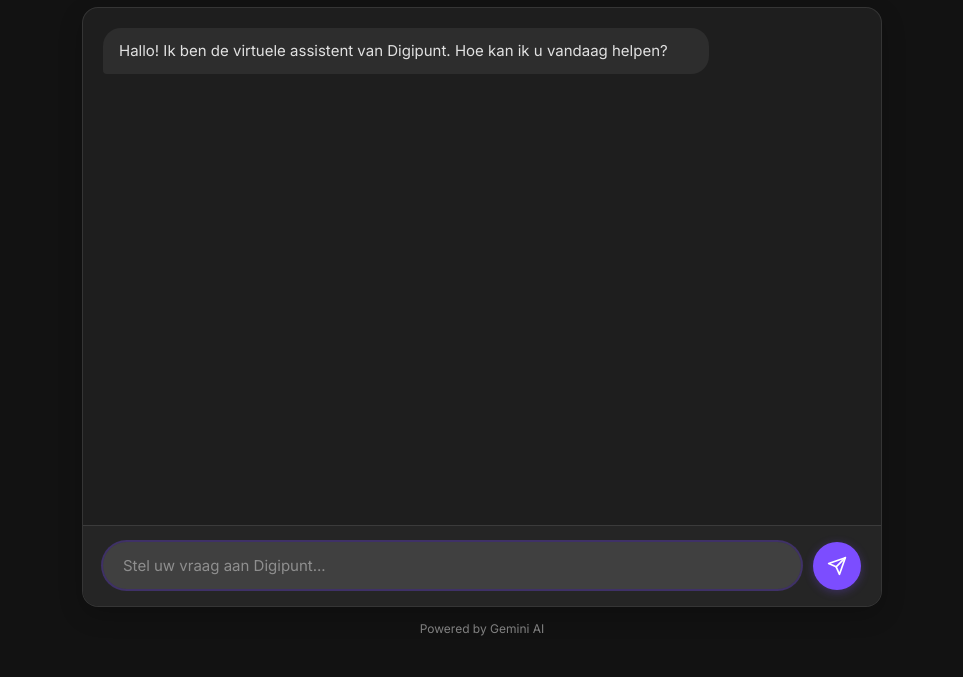
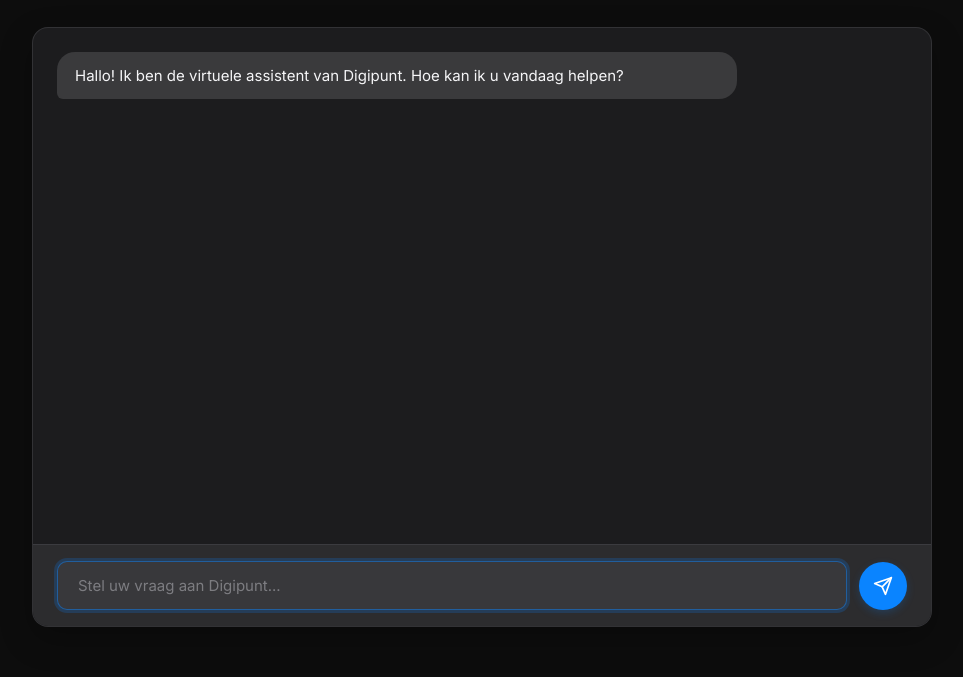
Before and after one commit to FNXBoedie/digibase, a plain HTML site: page index.html in a window 1280 px wide. Shown: the part 123-800 px from the top of the page, without its empty margins (158-1121 px from the left). Drawn offline with Linux system fonts and the light colour scheme.

Commit message:
Update index.html

```diff
--- a/index.html
+++ b/index.html
@@ -9,28 +9,37 @@
     <link href="https://fonts.googleapis.com/css2?family=Inter:wght@400;500;600;700&display=swap" rel="stylesheet">
     <style>
         :root {
-            --background: #121212;
-            --surface: #1e1e1e;
-            --surface-variant: #252525;
-            --primary: #7c4dff;
-            --primary-variant: #6736f0;
-            --secondary: #03dac6;
-            --text-primary: #e1e1e1;
-            --text-secondary: #b0b0b0;
-            --border: rgba(255, 255, 255, 0.1);
-            --shadow: 0 8px 24px rgba(0, 0, 0, 0.2);
-            --user-message: #7c4dff;
-            --bot-message: #2d2d2d;
-            --container-width: 800px;
-            --border-radius: 16px;
-            --input-radius: 24px;
+            --background: #0d0d0d;
+            --surface: #1c1c1e;
+            --surface-variant: #2c2c2e;
+            --primary: #0A84FF;
+            --primary-variant: #0073e6;
+            --secondary: #30D158; /* Apple Green for status */
+            --text-primary: #F5F5F7;
+            --text-secondary: #8e8e93;
+            --border: rgba(84, 84, 88, 0.4);
+            --shadow: 0 12px 32px rgba(0, 0, 0, 0.25);
+            --user-message-bg: var(--primary);
+            --bot-message-bg: #3A3A3C;
+            --input-bg: #2c2c2e; /* Slightly darker than surface-variant for subtle depth */
+            --input-bg-focus: #38383b;
+            --warning-text: #FF3B30; /* Apple Red */
+
+            --container-width: 900px;
+            --border-radius-container: 16px;
+            --border-radius-message: 18px;
+            --border-radius-message-tail: 6px;
+            --border-radius-input: 10px; /* Sharper input field */
+
+            /* RGB values for rgba usage with primary color */
+            --rgb-primary: 10, 132, 255;
         }
 
         * {
             margin: 0;
             padding: 0;
             box-sizing: border-box;
-            font-family: 'Inter', -apple-system, BlinkMacSystemFont, sans-serif;
+            font-family: 'Inter', -apple-system, BlinkMacSystemFont, "Segoe UI", Roboto, Oxygen-Sans, Ubuntu, Cantarell, "Helvetica Neue", sans-serif;
         }
 
         body {
@@ -42,25 +51,24 @@
             align-items: center;
             justify-content: center;
             padding: 20px;
+            -webkit-font-smoothing: antialiased;
+            -moz-osx-font-smoothing: grayscale;
         }
 
         #appHeader {
             text-align: center;
-            margin-bottom: 24px;
+            margin-bottom: 30px; /* Increased margin */
         }
 
         #appHeader h1 {
-            font-size: 32px;
+            font-size: 34px; /* Slightly larger */
             font-weight: 700;
-            background: linear-gradient(135deg, var(--primary) 0%, var(--secondary) 100%);
-            -webkit-background-clip: text;
-            background-clip: text;
-            -webkit-text-fill-color: transparent;
-            margin-bottom: 8px;
+            color: var(--text-primary); /* Solid color */
+            margin-bottom: 10px;
         }
 
         #appHeader p {
-            font-size: 14px;
+            font-size: 15px; /* Slightly larger */
             color: var(--text-secondary);
             font-weight: 500;
         }
@@ -71,19 +79,18 @@
             height: 75vh;
             max-height: 700px;
             background-color: var(--surface);
-            border-radius: var(--border-radius);
+            border-radius: var(--border-radius-container);
             box-shadow: var(--shadow);
             display: flex;
             flex-direction: column;
             overflow: hidden;
             position: relative;
-            backdrop-filter: blur(10px);
             border: 1px solid var(--border);
         }
 
         #fileLoadSection {
-            padding: 16px;
-            background-color: rgba(124, 77, 255, 0.08);
+            padding: 16px 20px;
+            background-color: var(--surface-variant); /* More neutral */
             text-align: center;
             border-bottom: 1px solid var(--border);
         }
@@ -95,19 +102,19 @@
         }
 
         .warning {
-            color: #FF453A;
+            color: var(--warning-text);
             font-weight: 600;
         }
 
         #chatbox {
             flex: 1;
             overflow-y: auto;
-            padding: 20px;
+            padding: 24px; /* Increased padding */
             scroll-behavior: smooth;
         }
 
         #chatbox::-webkit-scrollbar {
-            width: 6px;
+            width: 8px;
         }
 
         #chatbox::-webkit-scrollbar-track {
@@ -115,20 +122,20 @@
         }
 
         #chatbox::-webkit-scrollbar-thumb {
-            background-color: rgba(255, 255, 255, 0.1);
-            border-radius: 6px;
+            background-color: rgba(255, 255, 255, 0.15);
+            border-radius: 4px;
         }
 
         #chatbox::-webkit-scrollbar-thumb:hover {
-            background-color: rgba(255, 255, 255, 0.2);
+            background-color: rgba(255, 255, 255, 0.25);
         }
 
         .message {
             max-width: 80%;
-            padding: 12px 16px;
-            border-radius: 18px;
-            margin-bottom: 12px;
-            line-height: 1.5;
+            padding: 12px 18px; /* Adjusted padding */
+            border-radius: var(--border-radius-message);
+            margin-bottom: 14px; /* Increased margin */
+            line-height: 1.55; /* Improved line height */
             word-wrap: break-word;
             font-size: 15px;
             position: relative;
@@ -141,21 +148,21 @@
         }
 
         .user {
-            background-color: var(--user-message);
+            background-color: var(--user-message-bg);
             color: white;
             margin-left: auto;
-            border-bottom-right-radius: 4px;
+            border-bottom-right-radius: var(--border-radius-message-tail);
         }
 
         .bot {
-            background-color: var(--bot-message);
+            background-color: var(--bot-message-bg);
             color: var(--text-primary);
             margin-right: auto;
-            border-bottom-left-radius: 4px;
+            border-bottom-left-radius: var(--border-radius-message-tail);
         }
 
         .bot.thinking {
-            background-color: rgba(45, 45, 45, 0.7);
+            background-color: rgba(58, 58, 60, 0.8); /* Based on --bot-message-bg */
             position: relative;
             overflow: hidden;
         }
@@ -165,7 +172,7 @@
             position: absolute;
             bottom: 0;
             left: 0;
-            height: 2px;
+            height: 3px; /* Slightly thicker bar */
             width: 50%;
             background: linear-gradient(90deg, transparent, var(--secondary), transparent);
             animation: loadingBar 1.5s infinite;
@@ -177,7 +184,7 @@
         }
 
         #chatInputSection {
-            padding: 16px 20px;
+            padding: 16px 24px; /* Adjusted padding */
             background-color: var(--surface-variant);
             display: flex;
             align-items: center;
@@ -186,24 +193,25 @@
 
         #userInput {
             flex: 1;
-            background-color: rgba(255, 255, 255, 0.08);
-            border: none;
+            background-color: var(--input-bg);
+            border: 1px solid transparent; /* Start with transparent border */
             color: var(--text-primary);
             padding: 14px 20px;
-            border-radius: var(--input-radius);
+            border-radius: var(--border-radius-input);
             font-size: 15px;
             outline: none;
-            transition: background-color 0.2s ease;
+            transition: background-color 0.2s ease, border-color 0.2s ease, box-shadow 0.2s ease;
         }
 
         #userInput::placeholder {
             color: var(--text-secondary);
-            opacity: 0.7;
+            opacity: 0.8;
         }
 
         #userInput:focus {
-            background-color: rgba(255, 255, 255, 0.12);
-            box-shadow: 0 0 0 2px rgba(124, 77, 255, 0.3);
+            background-color: var(--input-bg-focus);
+            border-color: rgba(var(--rgb-primary), 0.5); /* Subtle border on focus */
+            box-shadow: 0 0 0 3px rgba(var(--rgb-primary), 0.2); /* Focus ring */
         }
 
         #sendButton {
@@ -212,27 +220,34 @@
             border: none;
             width: 48px;
             height: 48px;
-            border-radius: 50%;
+            border-radius: 50%; /* Perfect circle */
             margin-left: 12px;
             cursor: pointer;
             display: flex;
             align-items: center;
             justify-content: center;
-            transition: all 0.2s ease;
-            box-shadow: 0 2px 10px rgba(124, 77, 255, 0.3);
+            transition: background-color 0.2s ease, transform 0.15s ease, box-shadow 0.2s ease;
+            box-shadow: 0 3px 8px rgba(var(--rgb-primary), 0.2);
         }
 
         #sendButton:hover {
             background-color: var(--primary-variant);
-            transform: scale(1.05);
+            transform: translateY(-1px);
+            box-shadow: 0 5px 12px rgba(var(--rgb-primary), 0.25);
         }
 
         #sendButton:active {
-            transform: scale(0.95);
+            transform: translateY(0px) scale(0.96);
+            box-shadow: 0 2px 6px rgba(var(--rgb-primary), 0.2);
+        }
+
+        #sendButton svg {
+            width: 20px;
+            height: 20px;
         }
 
         .powered-by {
-            margin-top: 14px;
+            margin-top: 20px; /* Increased margin */
             font-size: 12px;
             color: var(--text-secondary);
             text-align: center;
@@ -245,36 +260,58 @@
         }
 
         /* Responsive adjustments */
+        @media (max-width: 920px) { /* Adjusted breakpoint for wider container */
+             #chatContainer {
+                height: 80vh;
+                max-width: 95%;
+            }
+        }
+
         @media (max-width: 768px) {
-            #chatContainer {
-                height: 80vh;
-            }
-
             .message {
                 max-width: 90%;
+            }
+             #appHeader h1 {
+                font-size: 30px;
+            }
+            #appHeader p {
+                font-size: 14px;
             }
         }
 
         @media (max-width: 480px) {
+            body {
+                padding: 15px;
+            }
             #appHeader h1 {
-                font-size: 28px;
+                font-size: 26px;
             }
-
+            #appHeader p {
+                font-size: 13px;
+            }
             #chatContainer {
-                height: 85vh;
+                height: calc(100vh - 40px); /* Adjust for full height on mobile */
+                max-height: none;
+                border-radius: var(--border-radius-container) var(--border-radius-container) 0 0; /* Top radius only if full height */
             }
-
-            #chatInputSection {
-                padding: 12px;
+             #chatInputSection {
+                padding: 12px 16px;
             }
-
             #userInput {
                 padding: 12px 16px;
+                font-size: 14px;
             }
-
             #sendButton {
                 width: 44px;
                 height: 44px;
+            }
+            #sendButton svg {
+                width: 18px;
+                height: 18px;
+            }
+            .message {
+                font-size: 14px;
+                padding: 10px 14px;
             }
         }
     </style>
@@ -282,7 +319,7 @@
 <body>
 
 <div id="appHeader">
-    <h1>DigiBase 1.1</h1>
+    <h1>DigiBase 1.2</h1>
     <p>Uw interne virtuele assistent van Digipunt</p>
 </div>
 
@@ -296,7 +333,7 @@
     <div id="chatInputSection">
         <input type="text" id="userInput" placeholder="Stel uw vraag aan Digipunt...">
         <button id="sendButton" onclick="sendMessage()" aria-label="Verstuur bericht">
-            <svg width="20" height="20" viewBox="0 0 24 24" fill="none" xmlns="http://www.w3.org/2000/svg">
+            <svg width="24" height="24" viewBox="0 0 24 24" fill="none" xmlns="http://www.w3.org/2000/svg">
                 <path d="M22 2L11 13" stroke="currentColor" stroke-width="2" stroke-linecap="round" stroke-linejoin="round"/>
                 <path d="M22 2L15 22L11 13L2 9L22 2Z" stroke="currentColor" stroke-width="2" stroke-linecap="round" stroke-linejoin="round"/>
             </svg>
@@ -304,7 +341,7 @@
     </div>
 </div>
 
-<div class="powered-by">Powered by Gemini AI</div>
+
 
 <script>
     // --- CONFIGURATIE ---
@@ -524,6 +561,7 @@ Antwoord (in het Nederlands/Vlaams):
     // --- INITIALISATIE ---
     window.onload = () => {
         if (!GEMINI_API_KEY || GEMINI_API_KEY === "YOUR_GEMINI_API_KEY_HERE" || GEMINI_API_KEY.startsWith("AIzaSyB04OBGNKEWmZp1WSvgAjjDzYMe9SGE_fU")) {
+             // Updated the check to cover both placeholder values accurately
             loadStatus.innerHTML = `Welkom! <span class="warning">Configureer a.u.b. uw Gemini API Key in het script. De huidige key is een placeholder.</span>`;
         } else {
             loadDataFromUrl(); // Automatisch data laden
```
